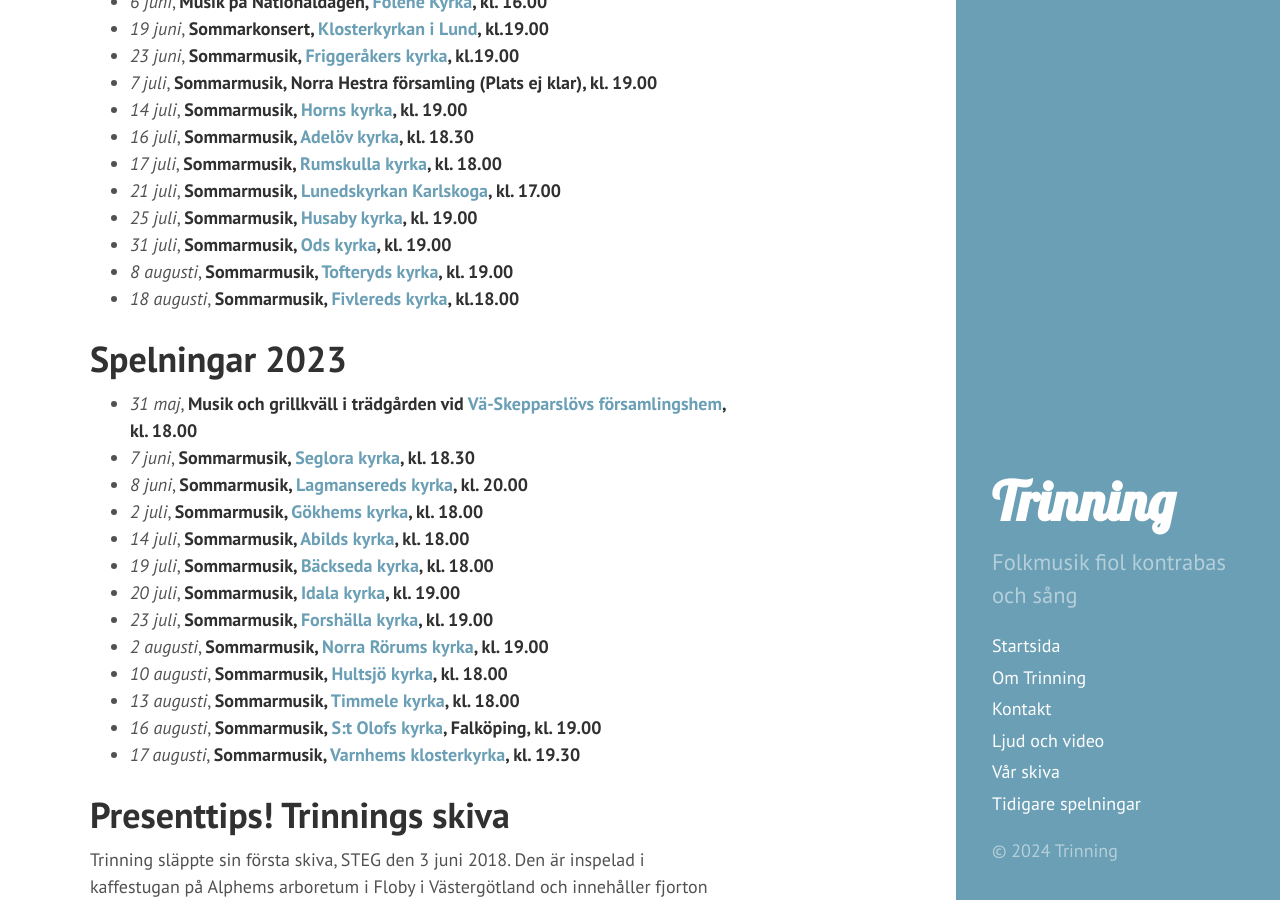
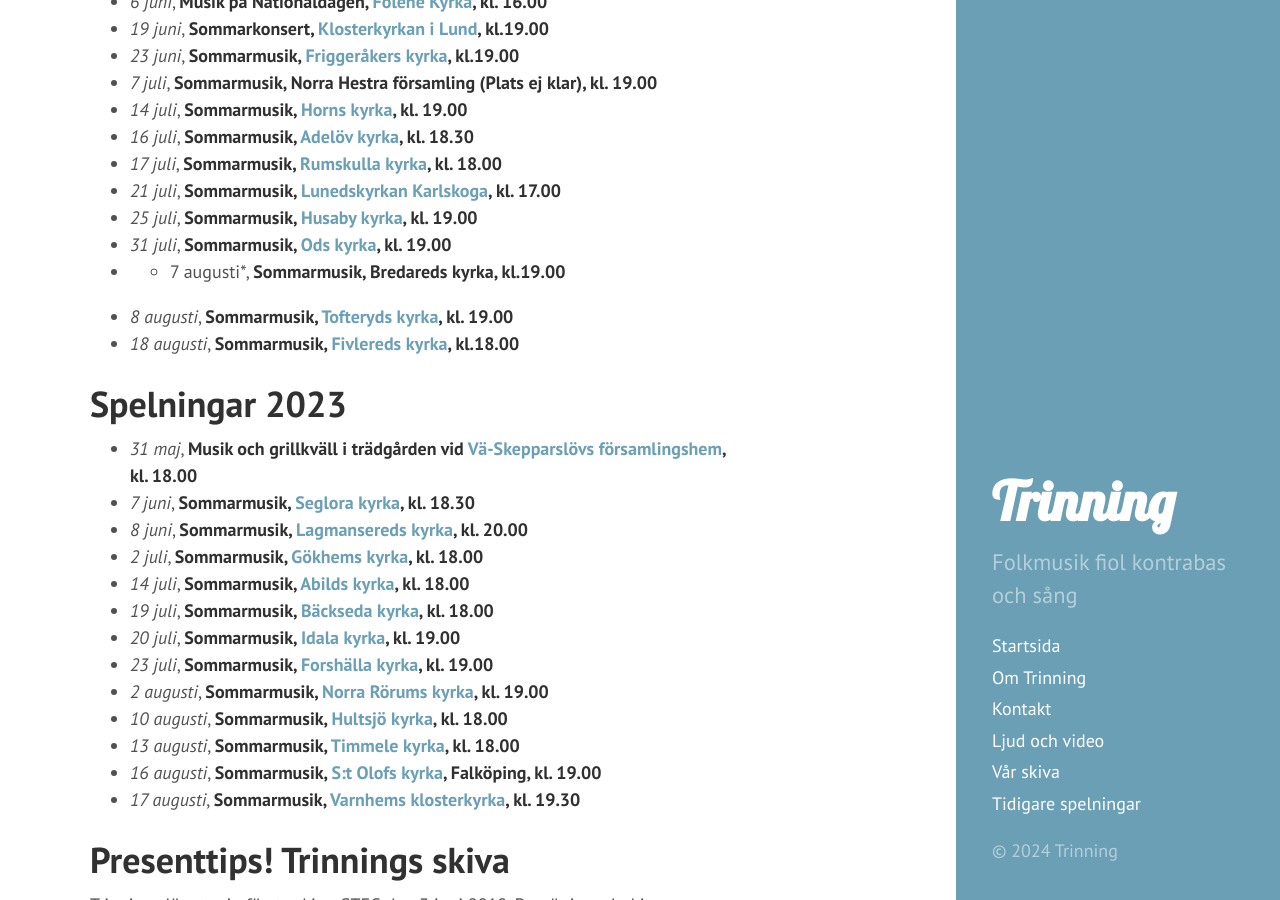
Before and after one commit to trinning/trinning.github.io, a Jekyll site: the page built from index.md, in a window 1280 px wide and 900 px high, scrolled down 732 px. Built offline with Jekyll 4.4.1, drawn with Linux system fonts in a browser that asks for light colours.

Commit message:
uppdaterat spelningar

```diff
--- a/index.md
+++ b/index.md
@@ -25,6 +25,7 @@ in lite norskt, amerikanskt, låtar från de brittiska öarna och visor från de
 * *21 juli*, **Sommarmusik, [Lunedskyrkan Karlskoga](https://maps.app.goo.gl/j2QVA16jE4AAEZHu5 "Karta till spelningen"), kl. 17.00**
 * *25 juli*, **Sommarmusik, [Husaby kyrka](https://maps.app.goo.gl/wBHkXp68gEQGjhCD9 "Karta till spelningen"), kl. 19.00**
 * *31 juli*, **Sommarmusik, [Ods kyrka](https://maps.app.goo.gl/oq22nVhm2nNs8dMS6 "Karta till spelningen"), kl. 19.00**
+* * 7 augusti*, **Sommarmusik, Bredareds kyrka, kl.19.00**
 * *8 augusti*, **Sommarmusik, [Tofteryds kyrka](https://maps.app.goo.gl/KgwMMGLj5FzfG3ca9 "Karta till spelningen"), kl. 19.00**
 * *18 augusti*, **Sommarmusik, [Fivlereds kyrka](https://maps.app.goo.gl/h2FbqrTBt9wYzUpw5 "Karta till spelningen"), kl.18.00**
 
```
